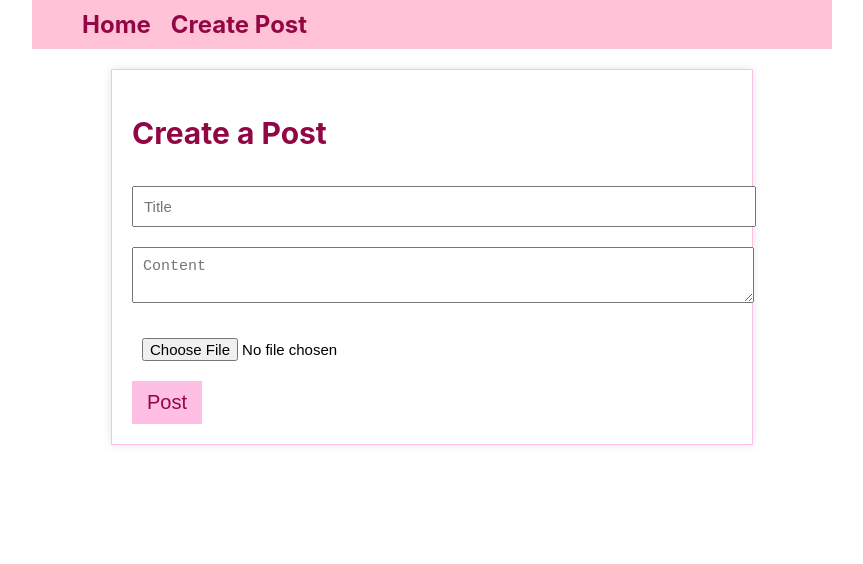
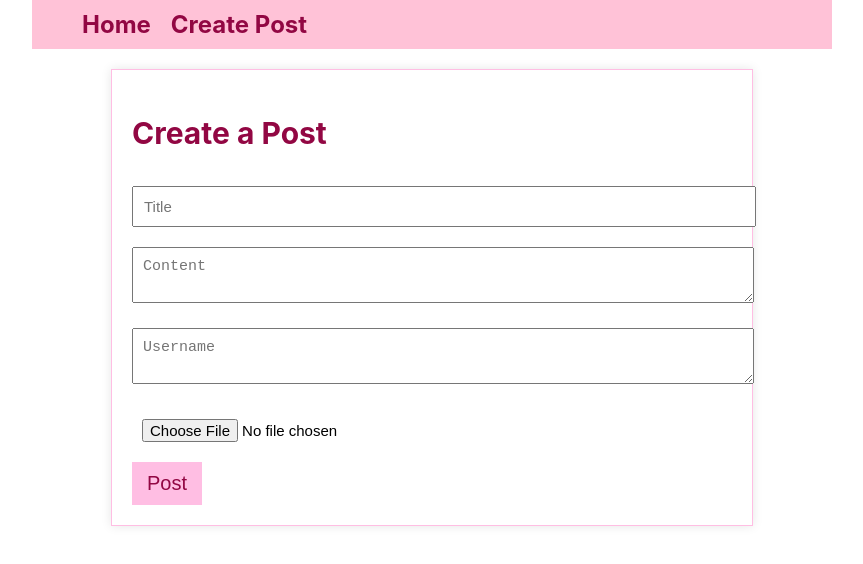
Before and after one commit to arshiabyya/LostAndFound, a React (Create React App) app in the folder frontend/: page /create in a window 1280 px wide. Shown: the top 564 px of the page, without its empty margins (208-1071 px from the left). Built offline with nearby package versions, Linux system fonts and the light colour scheme.

Commit message:
Username

```diff
--- a/frontend/src/CreatePost.js
+++ b/frontend/src/CreatePost.js
@@ -7,6 +7,8 @@ function CreatePost() {
 		title: "",
 		content: "",
 		file: null,
+		//added below
+		username: "",
 	});
 
 	const handleInputChange = (event) => {
@@ -23,11 +25,14 @@ function CreatePost() {
 		formData.append("title", newPost.title);
 		formData.append("content", newPost.content);
 		formData.append("file", newPost.file);
+		//Added this to put a place where people can input their username
+		formData.append("username", newPost.username);
 
 		axios
 			.post("http://localhost:5000/api/posts", formData)
 			.then((response) => {
-				setNewPost({ title: "", content: "", file: null });
+				//added username to set in line below
+				setNewPost({ title: "", content: "", file: null, username:"" });
 			})
 			.catch((error) => console.error("Error creating post:", error));
 	};
@@ -48,6 +53,12 @@ function CreatePost() {
 				value={newPost.content}
 				onChange={handleInputChange}
 			></textarea>
+			<textarea
+				name = "username"
+				placeholder = "Username"
+				value = {newPost.username}
+				onChange={handleInputChange}
+			></textarea>
 			<input type="file" name="file" onChange={handleFileChange} />
 			<button onClick={handlePostSubmit}>Post</button>
 		</div>
--- a/frontend/src/Home.js
+++ b/frontend/src/Home.js
@@ -80,7 +80,7 @@ function Home() {
 							<li key={index}>{comment.text}</li>
 						))}
 					</ul>
-
+					<p>Posted by: {post.username ||"Anonymous"}</p>
 					<input
 						type="text"
 						placeholder="Add a comment"
```
Also changed, not shown: 2 other files (tests, documents, lock files or other folders).
